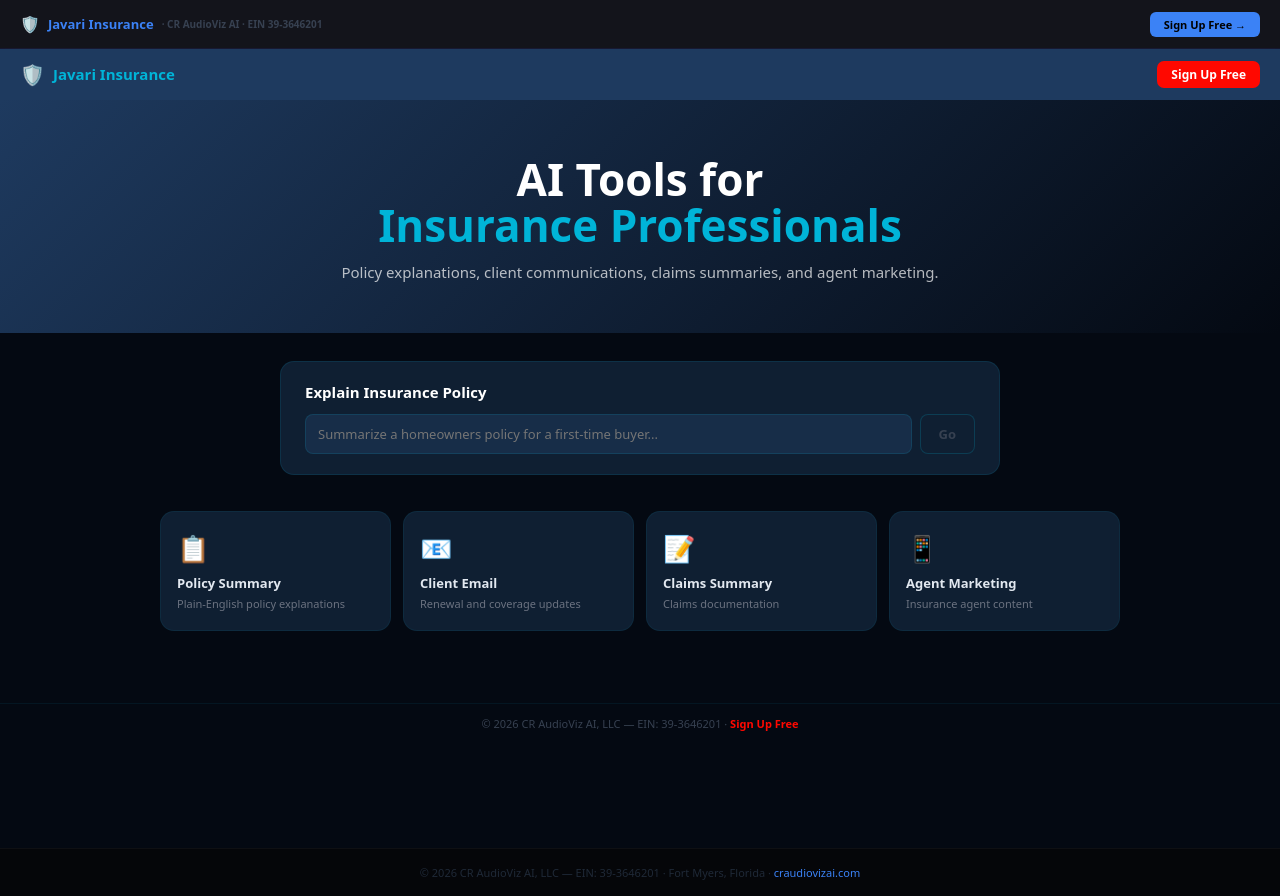
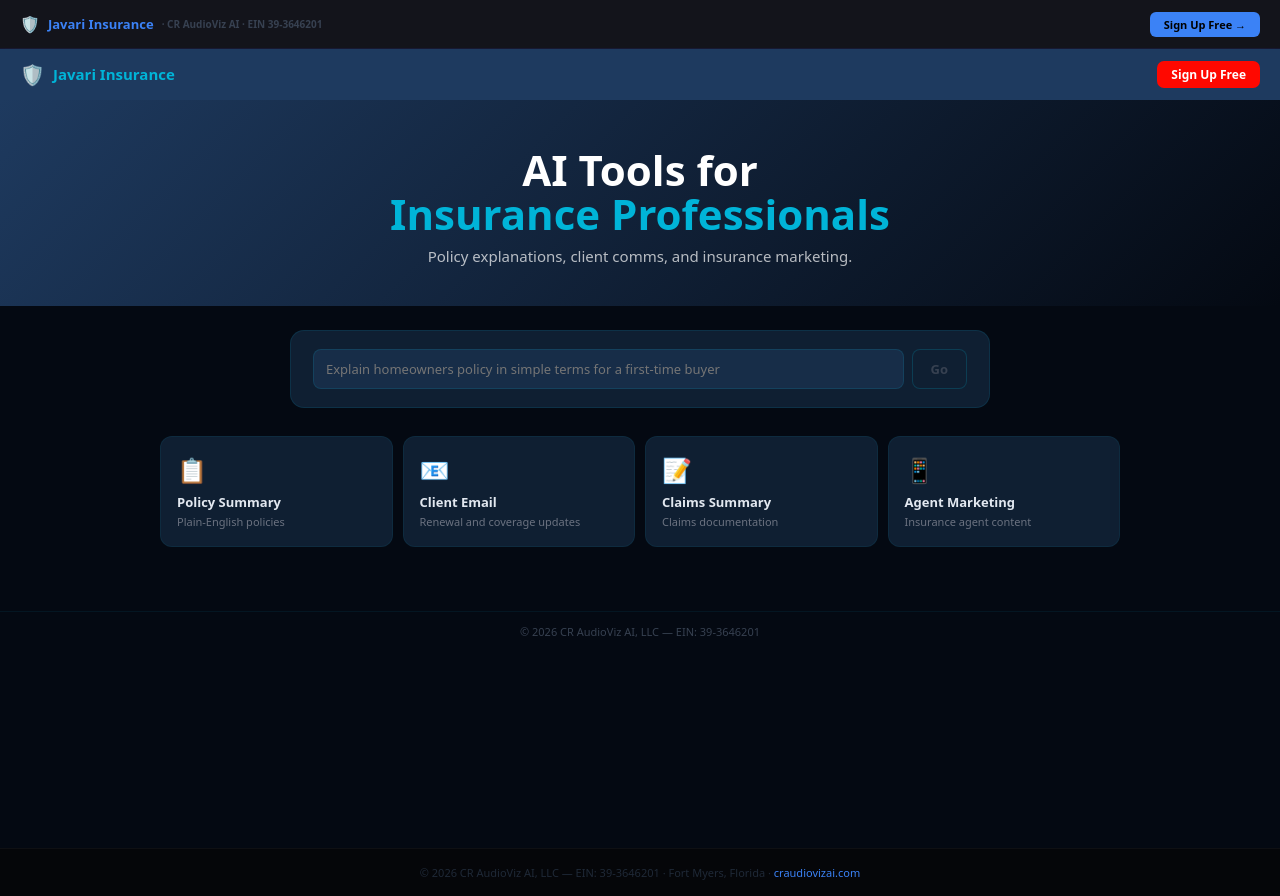
Before and after one commit to CR-AudioViz-AI/javari-insurance, a Next.js app: page / in a window 1280 px wide. Built offline with nearby package versions, Linux system fonts and the light colour scheme.

Commit message:
feat: full AI homepage — CR AudioViz AI EIN 39-3646201

```diff
--- a/app/page.tsx
+++ b/app/page.tsx
@@ -1,33 +1,32 @@
 "use client";
-// app/page.tsx — Javari Insurance · CR AudioViz AI · EIN 39-3646201
+// app/page.tsx — Javari Insurance · CR AudioViz AI · EIN 39-3646201 · May 2026
 import { useState } from "react";
-const TOOLS = [{"icon": "\ud83d\udccb", "label": "Policy Summary", "desc": "Plain-English policy explanations", "href": "/policy"}, {"icon": "\ud83d\udce7", "label": "Client Email", "desc": "Renewal and coverage updates", "href": "/email"}, {"icon": "\ud83d\udcdd", "label": "Claims Summary", "desc": "Claims documentation", "href": "/claims"}, {"icon": "\ud83d\udcf1", "label": "Agent Marketing", "desc": "Insurance agent content", "href": "/marketing"}];
-export default function Page() {
-  const [input,setInput]=useState(""); const [out,setOut]=useState(""); const [loading,setLoading]=useState(false);
-  async function go() { if(!input.trim())return; setLoading(true);setOut("");
-    try { const r=await fetch("/api/chat",{method:"POST",headers:{"Content-Type":"application/json"},body:JSON.stringify({messages:[{role:"user",content:input}],stream:false,systemOverride:"You are an insurance professional. Explain insurance clearly and accurately. Always recommend consulting a licensed agent for specific coverage questions."})});
-      const d=await r.json(); setOut(d?.choices?.[0]?.message?.content||d?.content||"Error.");
-    } catch {setOut("Error.");} setLoading(false); }
+const T=[{"i": "\ud83d\udccb", "l": "Policy Summary", "d": "Plain-English policies", "h": "/policy"}, {"i": "\ud83d\udce7", "l": "Client Email", "d": "Renewal and coverage updates", "h": "/email"}, {"i": "\ud83d\udcdd", "l": "Claims Summary", "d": "Claims documentation", "h": "/claims"}, {"i": "\ud83d\udcf1", "l": "Agent Marketing", "d": "Insurance agent content", "h": "/marketing"}];
+export default function P() {
+  const [i,setI]=useState(""); const [o,setO]=useState(""); const [l,setL]=useState(false);
+  async function go() { if(!i.trim())return; setL(true);setO("");
+    try { const r=await fetch("/api/chat",{method:"POST",headers:{"Content-Type":"application/json"},body:JSON.stringify({messages:[{role:"user",content:i}],stream:false,systemOverride:"You are an insurance professional. Always recommend consulting a licensed agent."})});
+      const d=await r.json(); setO(d?.choices?.[0]?.message?.content||d?.content||"Error.");
+    } catch {setO("Error.");} setL(false); }
   return (<div style={{minHeight:"100vh",background:"#040912",color:"#e2e8f0",fontFamily:"system-ui"}}>
     <nav style={{background:"#1E3A5F",padding:"0 20px",height:52,display:"flex",alignItems:"center",justifyContent:"space-between",position:"sticky",top:0,zIndex:100}}>
       <div style={{display:"flex",alignItems:"center",gap:8}}><span style={{fontSize:20}}>🛡️</span><span style={{fontWeight:800,color:"#00B4D8",fontSize:15}}>Javari Insurance</span></div>
       <a href="https://craudiovizai.com/auth/signup" style={{background:"#FF0800",color:"#fff",borderRadius:7,padding:"5px 14px",fontSize:12,fontWeight:700,textDecoration:"none"}}>Sign Up Free</a>
     </nav>
-    <section style={{background:"linear-gradient(135deg,#1E3A5F,#040912)",padding:"56px 24px 48px",textAlign:"center"}}>
-      <h1 style={{fontSize:"clamp(24px,4vw,44px)",fontWeight:900,color:"#fff",margin:"0 0 12px",lineHeight:1.05}}>AI Tools for<br/><span style={{color:"#00B4D8"}}>Insurance Professionals</span></h1>
-      <p style={{color:"rgba(255,255,255,0.7)",fontSize:15,lineHeight:1.65,margin:0}}>Policy explanations, client communications, claims summaries, and agent marketing.</p>
+    <section style={{background:"linear-gradient(135deg,#1E3A5F,#040912)",padding:"48px 24px 40px",textAlign:"center"}}>
+      <h1 style={{fontSize:"clamp(22px,4vw,42px)",fontWeight:900,color:"#fff",margin:"0 0 10px",lineHeight:1.05}}>AI Tools for<br/><span style={{color:"#00B4D8"}}>Insurance Professionals</span></h1>
+      <p style={{color:"rgba(255,255,255,0.7)",fontSize:15,margin:0}}>Policy explanations, client comms, and insurance marketing.</p>
     </section>
-    <section style={{maxWidth:720,margin:"0 auto",padding:"28px 20px 0"}}>
-      <div style={{background:"#0F1F32",border:"1px solid rgba(0,180,216,0.12)",borderRadius:14,padding:"20px 24px"}}>
-        <h2 style={{margin:"0 0 12px",fontSize:15,fontWeight:700,color:"#fff"}}>Explain Insurance Policy</h2>
-        <div style={{display:"flex",gap:8}}><input value={input} onChange={e=>setInput(e.target.value)} onKeyDown={e=>e.key==="Enter"&&go()} placeholder="Summarize a homeowners policy for a first-time buyer..." style={{flex:1,background:"#172D48",border:"1px solid rgba(0,180,216,0.15)",borderRadius:8,padding:"10px 12px",color:"#e2e8f0",fontSize:13,outline:"none",fontFamily:"system-ui"}}/>
-        <button onClick={go} disabled={loading||!input.trim()} style={{background:loading||!input.trim()?"#0F1F32":"#1E3A5F",color:loading||!input.trim()?"#374151":"#00B4D8",border:"1px solid rgba(0,180,216,0.2)",borderRadius:8,padding:"10px 18px",fontSize:13,fontWeight:700,cursor:loading||!input.trim()?"not-allowed":"pointer",fontFamily:"system-ui"}}>{loading?"...":"Go"}</button></div>
-        {out&&<div style={{marginTop:14,padding:"12px 14px",background:"rgba(0,180,216,0.05)",border:"1px solid rgba(0,180,216,0.1)",borderRadius:8}}><pre style={{margin:0,fontSize:13,color:"#e2e8f0",lineHeight:1.65,whiteSpace:"pre-wrap",fontFamily:"system-ui",maxHeight:320,overflowY:"auto"}}>{out}</pre></div>}
+    <section style={{maxWidth:700,margin:"0 auto",padding:"24px 20px 0"}}>
+      <div style={{background:"#0F1F32",border:"1px solid rgba(0,180,216,0.12)",borderRadius:14,padding:"18px 22px"}}>
+        <div style={{display:"flex",gap:8}}><input value={i} onChange={e=>setI(e.target.value)} onKeyDown={e=>e.key==="Enter"&&go()} placeholder="Explain homeowners policy in simple terms for a first-time buyer" style={{flex:1,background:"#172D48",border:"1px solid rgba(0,180,216,0.15)",borderRadius:8,padding:"10px 12px",color:"#e2e8f0",fontSize:13,outline:"none",fontFamily:"system-ui"}}/>
+        <button onClick={go} disabled={l||!i.trim()} style={{background:l||!i.trim()?"#0F1F32":"#1E3A5F",color:l||!i.trim()?"#374151":"#00B4D8",border:"1px solid rgba(0,180,216,0.2)",borderRadius:8,padding:"10px 18px",fontSize:13,fontWeight:700,cursor:l||!i.trim()?"not-allowed":"pointer",fontFamily:"system-ui"}}>{l?"...":"Go"}</button></div>
+        {o&&<pre style={{marginTop:12,padding:"12px",background:"rgba(0,180,216,0.05)",border:"1px solid rgba(0,180,216,0.1)",borderRadius:8,fontSize:13,color:"#e2e8f0",lineHeight:1.65,whiteSpace:"pre-wrap",fontFamily:"system-ui",maxHeight:300,overflowY:"auto",margin:"12px 0 0"}}>{o}</pre>}
       </div>
     </section>
-    <section style={{maxWidth:960,margin:"0 auto",padding:"36px 20px 72px"}}><div style={{display:"grid",gridTemplateColumns:"repeat(auto-fit,minmax(200px,1fr))",gap:12}}>
-      {TOOLS.map((t:any)=>(<a key={t.href} href={t.href} style={{background:"#0F1F32",border:"1px solid rgba(0,180,216,0.08)",borderRadius:14,padding:"18px 16px",textDecoration:"none",display:"block"}}><span style={{fontSize:26,display:"block",marginBottom:8}}>{t.icon}</span><div style={{fontWeight:700,fontSize:13,color:"#e2e8f0",marginBottom:4}}>{t.label}</div><div style={{fontSize:11,color:"#6B7280",lineHeight:1.4}}>{t.desc}</div></a>))}
+    <section style={{maxWidth:960,margin:"0 auto",padding:"28px 20px 64px"}}><div style={{display:"grid",gridTemplateColumns:"repeat(auto-fit,minmax(190px,1fr))",gap:10}}>
+      {T.map((t:any)=>(<a key={t.h} href={t.h} style={{background:"#0F1F32",border:"1px solid rgba(0,180,216,0.08)",borderRadius:12,padding:"16px",textDecoration:"none",display:"block"}}><span style={{fontSize:24,display:"block",marginBottom:7}}>{t.i}</span><div style={{fontWeight:700,fontSize:13,color:"#e2e8f0",marginBottom:3}}>{t.l}</div><div style={{fontSize:11,color:"#6B7280",lineHeight:1.4}}>{t.d}</div></a>))}
     </div></section>
-    <footer style={{borderTop:"1px solid rgba(0,180,216,0.08)",padding:"12px 24px",textAlign:"center"}}><p style={{color:"#374151",fontSize:11,margin:0}}>© 2026 CR AudioViz AI, LLC — EIN: 39-3646201 · <a href="https://craudiovizai.com/auth/signup" style={{color:"#FF0800",textDecoration:"none",fontWeight:600}}>Sign Up Free</a></p></footer>
+    <footer style={{borderTop:"1px solid rgba(0,180,216,0.08)",padding:"12px 24px",textAlign:"center"}}><p style={{color:"#374151",fontSize:11,margin:0}}>© 2026 CR AudioViz AI, LLC — EIN: 39-3646201</p></footer>
   </div>);
 }
```
